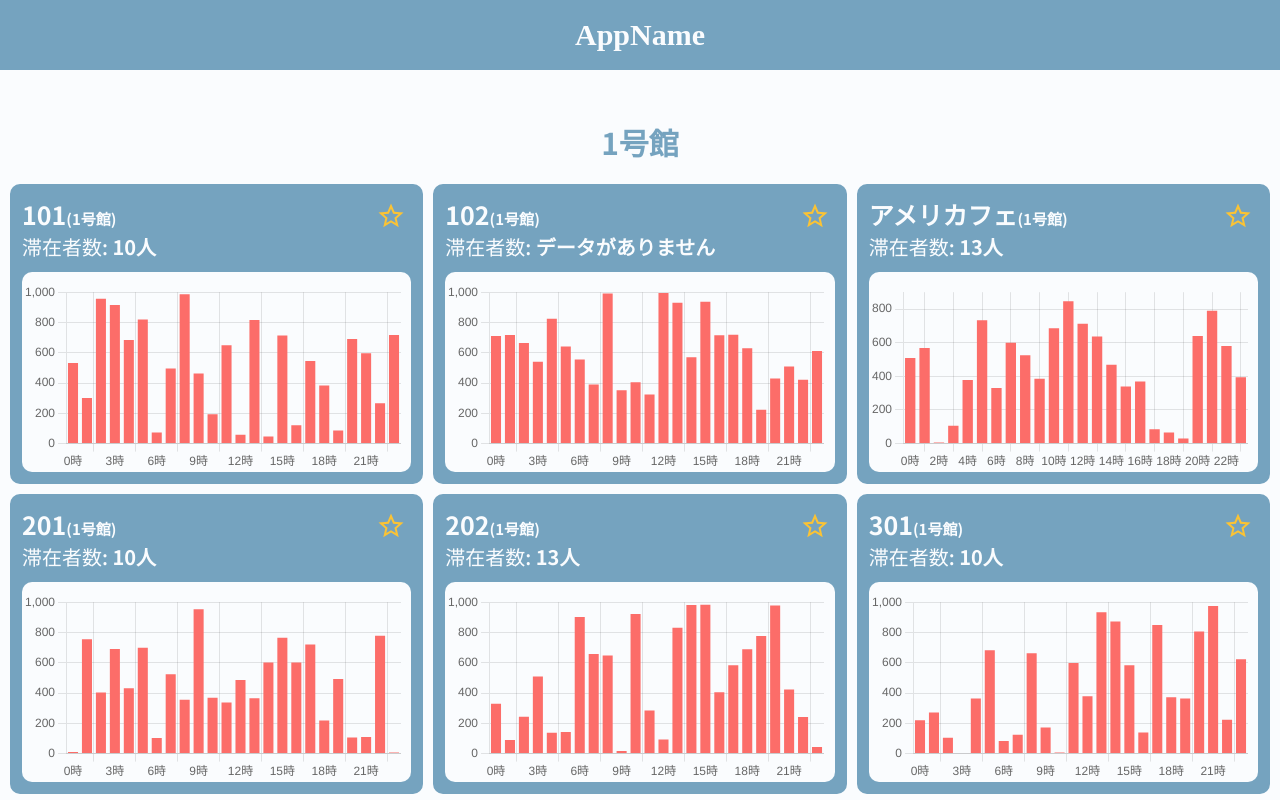
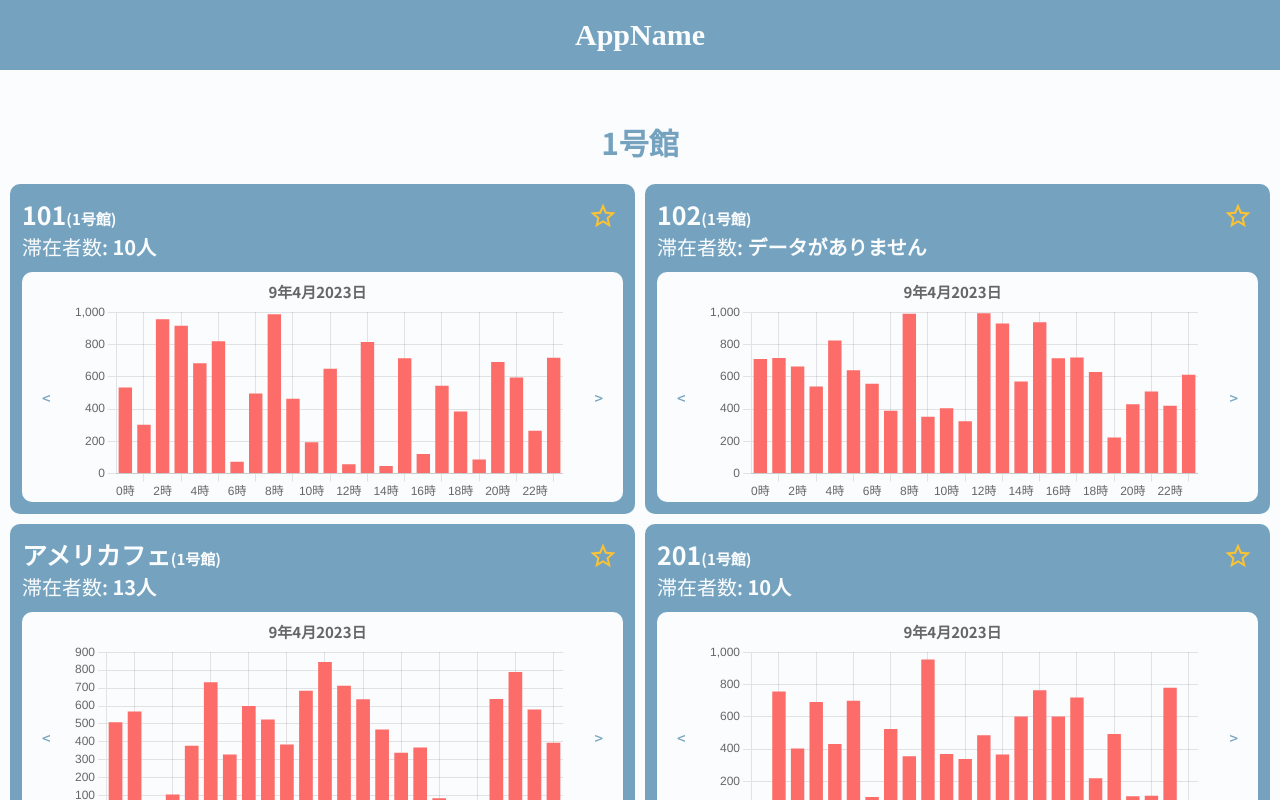
Before and after one commit to SystemEngineeringTeam/geekcamp-2023-vol9, a Next.js app in the folder frontend/: page /congestion in a window 1280 px wide. Built offline with nearby package versions, Linux system fonts and the light colour scheme.

Commit message:
change: 履歴をRecoilStateから取得

```diff
--- a/frontend/components/recoil/state.ts
+++ b/frontend/components/recoil/state.ts
@@ -1,5 +1,5 @@
 import { atom } from "recoil";
-import { Staycount } from "@/types";
+import { Histories, Staycount } from "@/types";
 
 export const headerShadowState = atom({
   key: "headerShadowState",
@@ -10,3 +10,8 @@ export const staycountsState = atom<Staycount[]>({
   key: "stayCountsState",
   default: [],
 });
+
+export const historyState = atom<Histories>({
+  key: "historyState",
+  default: {},
+});
--- a/frontend/components/ui/linechart/linechart.module.scss
+++ b/frontend/components/ui/linechart/linechart.module.scss
@@ -1,11 +1,37 @@
-.linechart_wrapper {
-  height: 200px;
+.linechart {
   width: auto;
-  padding: 10px 10px 0 0;
+  padding: 10px 60px 0 50px;
   border-radius: 10px;
   background-color: var(--on-primary);
   position: absolute;
   bottom: 10px;
   left: 10px;
   right: 10px;
+
+  .title {
+    line-height: 2rem;
+    font-size: 1.5rem;
+    font-weight: bold;
+    text-align: center;
+    color: #666;
+  }
+
+  .linechart_wrapper {
+    height: 200px;
+  }
+
+  .arrow {
+    color: var(--primary);
+    font-size: 1.5rem;
+    cursor: pointer;
+    user-select: none;
+    position: absolute;
+    top: 50%;
+    left: 20px;
+
+    &:last-of-type {
+      left: initial;
+      right: 20px;
+    }
+  }
 }
--- a/frontend/components/ui/linechart/linechart.tsx
+++ b/frontend/components/ui/linechart/linechart.tsx
@@ -10,10 +10,26 @@ import { Bar } from "react-chartjs-2";
 import { faker } from "@faker-js/faker";
 import { _DeepPartialObject } from "chart.js/dist/types/utils";
 import { useState } from "react";
+import { labels } from "@/const";
+import { useHistories } from "@/hooks/useHistories";
+import { useDidUpdate } from "@mantine/hooks";
+import _ from "lodash";
 
 ChartJS.register(CategoryScale, LinearScale, BarElement, Tooltip);
 
-export default function Linechart() {
+export default function Linechart({ roomId }: { roomId: string }) {
+  const [histories, { getHistory }] = useHistories();
+  const [date, setDate] = useState(getDates(new Date()));
+  const [data, setData] = useState({
+    labels,
+    datasets: [
+      {
+        data: labels.map(() => faker.number.int({ min: 0, max: 1000 })),
+        backgroundColor: "rgb(252, 109, 105)",
+      },
+    ],
+  });
+
   const options = {
     maintainAspectRatio: false,
     animation: {
@@ -39,20 +55,71 @@ export default function Linechart() {
       },
     },
   };
-  const labels = Array.from({ length: 24 }, (_, index) => `${index}時`);
-  const data = {
-    labels,
-    datasets: [
-      {
-        data: labels.map(() => faker.number.int({ min: 0, max: 1000 })),
-        backgroundColor: "rgb(252, 109, 105)",
-      },
-    ],
-  };
+
+  function nextDate() {
+    if (date.day === new Date(date.year, date.month, 0).getDate()) {
+      const nextDate = new Date(`${date.year}/${date.month + 1}/1`);
+      setDate(getDates(nextDate));
+    } else {
+      const nextDate = new Date(`${date.year}/${date.month}/${date.day + 1}`);
+      setDate(getDates(nextDate));
+    }
+  }
+
+  function prevDate() {
+    if (date.day === 1) {
+      const prevDate = new Date(
+        `${date.year}/${date.month - 1}/${new Date(
+          date.year,
+          date.month - 1,
+          0
+        ).getDate()}`
+      );
+      setDate(getDates(prevDate));
+    } else {
+      const prevDate = new Date(`${date.year}/${date.month}/${date.day - 1}`);
+      setDate(getDates(prevDate));
+    }
+  }
+
+  function getDates(date: Date) {
+    const [year, month, day] = date.toLocaleDateString().split("/");
+    return {
+      year: parseInt(year),
+      month: parseInt(month),
+      day: parseInt(day),
+    };
+  }
+
+  useDidUpdate(() => {
+    const tmpDate = `${date.year}-${date.month}-${date.day}`;
+    const tmpData = getHistory(roomId, tmpDate);
+
+    if (tmpData !== null) {
+      setData((d) => {
+        const cloneData = _.cloneDeep(d);
+        cloneData.datasets[0].data = tmpData;
+        return cloneData;
+      });
+    }
+  }, [date]);
 
   return (
-    <div className={styles.linechart_wrapper}>
-      <Bar options={options} data={data} updateMode={"resize"} />
+    <div className={styles.linechart}>
+      <h2 className={styles.title}>
+        {date.year}年{date.month}月{date.day}日
+      </h2>
+
+      <div className={styles.linechart_wrapper}>
+        <Bar options={options} data={data} />
+      </div>
+
+      <div className={styles.arrow} onClick={prevDate}>
+        {"<"}
+      </div>
+      <div className={styles.arrow} onClick={nextDate}>
+        {">"}
+      </div>
     </div>
   );
 }
--- a/frontend/components/ui/room/room.module.scss
+++ b/frontend/components/ui/room/room.module.scss
@@ -1,6 +1,6 @@
 .room {
   width: 100%;
-  height: 300px;
+  height: 330px;
   padding: 10px;
   color: var(--on-primary);
   background-color: var(--primary);
--- a/frontend/components/ui/room/room.tsx
+++ b/frontend/components/ui/room/room.tsx
@@ -50,7 +50,7 @@ export default function Room(props: Props) {
         />
       )}
 
-      <Linechart />
+      <Linechart roomId={roomId} />
     </section>
   );
 }
--- a/frontend/const/index.tsx
+++ b/frontend/const/index.tsx
@@ -1,4 +1,6 @@
-import { StaycountsResponse } from "@/types";
+import { HistoriesResponse, StaycountsResponse } from "@/types";
+
+export const labels = Array.from({ length: 24 }, (_, index) => `${index}時`);
 
 export const staycountsResponse: StaycountsResponse = {
   staycounts: [
@@ -99,3 +101,83 @@ export const staycountsResponse: StaycountsResponse = {
     },
   ],
 };
+
+export const historiesResponse: HistoriesResponse = {
+  histories: {
+    "4": [
+      0, 0, 0, 0, 0, 0, 0, 0, 0, 0, 0, 0, 0, 0, 0, 0, 0, 0, 0, 0, 0, 0, 0, 0,
+    ],
+    "3": [
+      0, 0, 0, 0, 0, 0, 0, 0, 0, 0, 0, 0, 0, 0, 0, 0, 0, 0, 0, 0, 0, 0, 0, 0,
+    ],
+    "100": [
+      0, 0, 0, 0, 0, 0, 0, 0, 0, 0, 0, 0, 0, 0, 0, 0, 0, 0, 0, 0, 0, 0, 0, 0,
+    ],
+    "2": [
+      0, 0, 0, 0, 0, 0, 0, 0, 0, 0, 0, 0, 0, 0, 0, 0, 0, 0, 0, 0, 0, 0, 0, 0,
+    ],
+    "1": [
+      0, 0, 0, 0, 0, 0, 0, 0, 0, 0, 0, 0, 0, 0, 0, 0, 0, 0, 0, 0, 0, 0, 0, 0,
+    ],
+    "5": [
+      0, 0, 0, 0, 0, 0, 0, 0, 0, 0, 0, 0, 0, 0, 0, 0, 0, 0, 0, 0, 0, 0, 0, 0,
+    ],
+    "6": [
+      0, 0, 0, 0, 0, 0, 0, 0, 0, 0, 0, 0, 0, 0, 0, 0, 0, 0, 0, 0, 0, 0, 0, 0,
+    ],
+    "7": [
+      0, 0, 0, 0, 0, 0, 0, 0, 0, 0, 0, 0, 0, 0, 0, 0, 0, 0, 0, 0, 0, 0, 0, 0,
+    ],
+    "8": [
+      0, 0, 0, 0, 0, 0, 0, 0, 0, 0, 0, 0, 0, 0, 0, 0, 0, 0, 0, 0, 0, 0, 0, 0,
+    ],
+    "9": [
+      0, 0, 0, 0, 0, 0, 0, 0, 0, 0, 0, 0, 0, 0, 0, 0, 0, 0, 0, 0, 0, 0, 0, 0,
+    ],
+    "10": [
+      0, 0, 0, 0, 0, 0, 0, 0, 0, 0, 0, 0, 0, 0, 0, 0, 0, 0, 0, 0, 0, 0, 0, 0,
+    ],
+    "11": [
+      0, 0, 0, 0, 0, 0, 0, 0, 0, 0, 0, 0, 0, 0, 0, 0, 0, 0, 0, 0, 0, 0, 0, 0,
+    ],
+    "12": [
+      0, 0, 0, 0, 0, 0, 0, 0, 0, 0, 0, 0, 0, 0, 0, 0, 0, 0, 0, 0, 0, 0, 0, 0,
+    ],
+    "13": [
+      0, 0, 0, 0, 0, 0, 0, 0, 0, 0, 0, 0, 0, 0, 0, 0, 0, 0, 0, 0, 0, 0, 0, 0,
+    ],
+    "14": [
+      0, 0, 0, 0, 0, 0, 0, 0, 0, 0, 0, 0, 0, 0, 0, 0, 0, 0, 0, 0, 0, 0, 0, 0,
+    ],
+    "15": [
+      0, 0, 0, 0, 0, 0, 0, 0, 0, 0, 0, 0, 0, 0, 0, 0, 0, 0, 0, 0, 0, 0, 0, 0,
+    ],
+    "16": [
+      0, 0, 0, 0, 0, 0, 0, 0, 0, 0, 0, 0, 0, 0, 0, 0, 0, 0, 0, 0, 0, 0, 0, 0,
+    ],
+    "17": [
+      0, 0, 0, 0, 0, 0, 0, 0, 0, 0, 0, 0, 0, 0, 0, 0, 0, 0, 0, 0, 0, 0, 0, 0,
+    ],
+    "18": [
+      0, 0, 0, 0, 0, 0, 0, 0, 0, 0, 0, 0, 0, 0, 0, 0, 0, 0, 0, 0, 0, 0, 0, 0,
+    ],
+    "19": [
+      0, 0, 0, 0, 0, 0, 0, 0, 0, 0, 0, 0, 0, 0, 0, 0, 0, 0, 0, 0, 0, 0, 0, 0,
+    ],
+    "20": [
+      0, 0, 0, 0, 0, 0, 0, 0, 0, 0, 0, 0, 0, 0, 0, 0, 0, 0, 0, 0, 0, 0, 0, 0,
+    ],
+    "21": [
+      0, 0, 0, 0, 0, 0, 0, 0, 0, 0, 0, 0, 0, 0, 0, 0, 0, 0, 0, 0, 0, 0, 0, 0,
+    ],
+    "22": [
+      0, 0, 0, 0, 0, 0, 0, 0, 0, 0, 0, 0, 0, 0, 0, 0, 0, 0, 0, 0, 0, 0, 0, 0,
+    ],
+    "23": [
+      0, 0, 0, 0, 0, 0, 0, 0, 0, 0, 0, 0, 0, 0, 0, 0, 0, 0, 0, 0, 0, 0, 0, 0,
+    ],
+    "24": [
+      0, 0, 0, 0, 0, 0, 0, 0, 0, 0, 0, 0, 0, 0, 0, 0, 0, 0, 0, 0, 0, 0, 0, 0,
+    ],
+  },
+};
--- /dev/null
+++ b/frontend/hooks/useHistories.tsx
@@ -0,0 +1,36 @@
+import { historyState } from "@/components/recoil/state";
+import { historiesResponse } from "@/const";
+import { useEffect } from "react";
+import { useRecoilState } from "recoil";
+import _ from "lodash";
+import { faker } from "@faker-js/faker";
+import { Number24 } from "@/types";
+
+export function useHistories() {
+  const [histories, setHistories] = useRecoilState(historyState);
+
+  function getHistory(roomId: string, date: string): Number24 | null {
+    const res = _.cloneDeep(historiesResponse);
+    res.histories[roomId] = Array.from({ length: 24 }, (_) =>
+      faker.number.int({ min: 0, max: 100 })
+    ) as Number24;
+    setHistories(res.histories);
+
+    if (res.histories[roomId] === undefined) {
+      return null;
+    } else {
+      return res.histories[roomId];
+    }
+  }
+
+  useEffect(() => {
+    return () => {
+      async () => {
+        const res = historiesResponse;
+        setHistories(res.histories);
+      };
+    };
+  }, [setHistories]);
+
+  return [histories, { getHistory }] as const;
+}
--- a/frontend/hooks/useStaycount.tsx
+++ b/frontend/hooks/useStaycount.tsx
@@ -1,6 +1,6 @@
 import { staycountsState } from "@/components/recoil/state";
 import { staycountsResponse } from "@/const";
-import _, { set } from "lodash";
+import _ from "lodash";
 import { useEffect } from "react";
 import { useRecoilState } from "recoil";
 
--- a/frontend/styles/Congestion.module.scss
+++ b/frontend/styles/Congestion.module.scss
@@ -12,7 +12,7 @@
     height: 100%;
     padding: 10px;
     display: grid;
-    grid-template-columns: repeat(auto-fit, minmax(400px, 1fr));
+    grid-template-columns: repeat(auto-fit, minmax(450px, 1fr));
     gap: 10px;
   }
 }
```
Also changed, not shown: frontend/types/index.tsx (+10 -5 lines).
